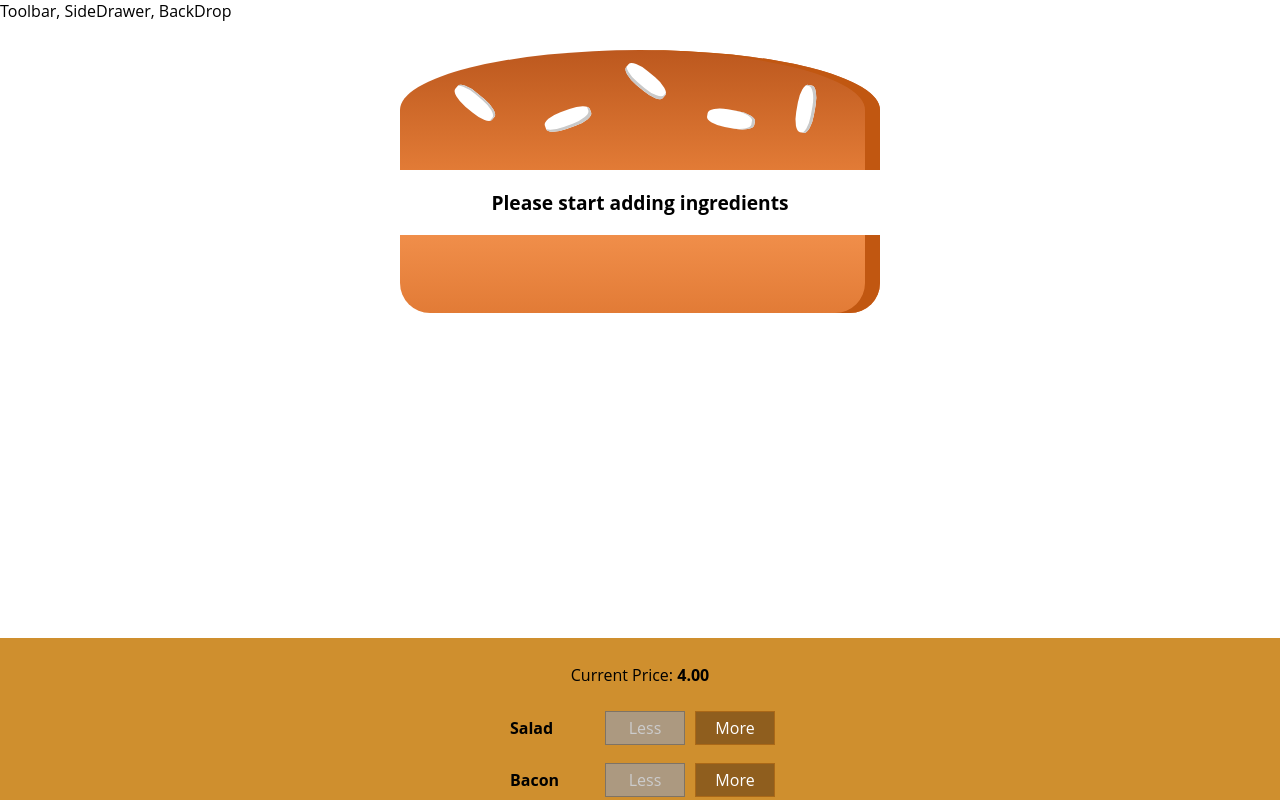
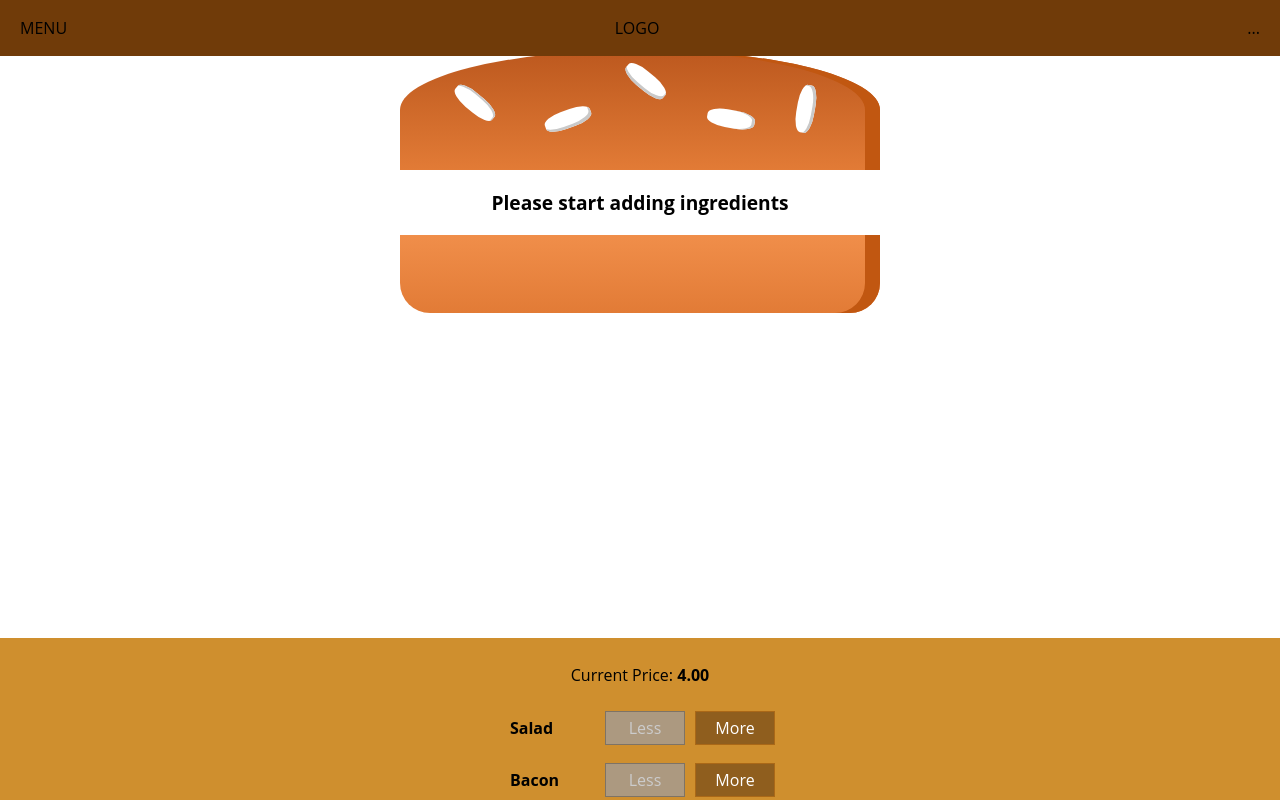
Before and after one commit to CianHub/burger-builder-app-react-hooks, a React (Create React App) app: page / in a window 1280 px wide. Shown: the top 800 px of the page. Built offline with nearby package versions, Linux system fonts and the light colour scheme; the HTML template or start-up script is replaced by a standard one.

Commit message:
Add navbar skeleton

```diff
--- a/src/components/Layout/layout.js
+++ b/src/components/Layout/layout.js
@@ -1,9 +1,11 @@
-import React from "react";
-import { Wrapper } from "../Wrapper/wrapper";
-import styles from "./layout.module.css";
+import React from 'react';
+import { Wrapper } from '../Wrapper/wrapper';
+import styles from './layout.module.css';
+import { Navbar } from '../navbar/navbar';
 
 export const Layout = props => (
   <Wrapper>
+    <Navbar />
     <div>Toolbar, SideDrawer, BackDrop</div>
     <main className={styles.Content}>{props.children}</main>
   </Wrapper>
--- /dev/null
+++ b/src/components/navbar/navbar.js
@@ -0,0 +1,12 @@
+import React from 'react';
+import styles from './navbar.module.css';
+
+export const Navbar = props => (
+  <header className={styles.Navbar}>
+    <div>MENU</div>
+    <div>LOGO</div>
+    <nav>
+      <ul>...</ul>
+    </nav>
+  </header>
+);
--- /dev/null
+++ b/src/components/navbar/navbar.module.css
@@ -0,0 +1,18 @@
+.Navbar {
+  height: 56px;
+  width: 100%;
+  position: fixed;
+  top: 0;
+  left: 0;
+  background-color: #703b09;
+  display: flex;
+  justify-content: space-between;
+  align-items: center;
+  padding: 0 20px;
+  box-sizing: border-box;
+  z-index: 90;
+}
+
+.Toolbar nav {
+  height: 100%;
+}
```
